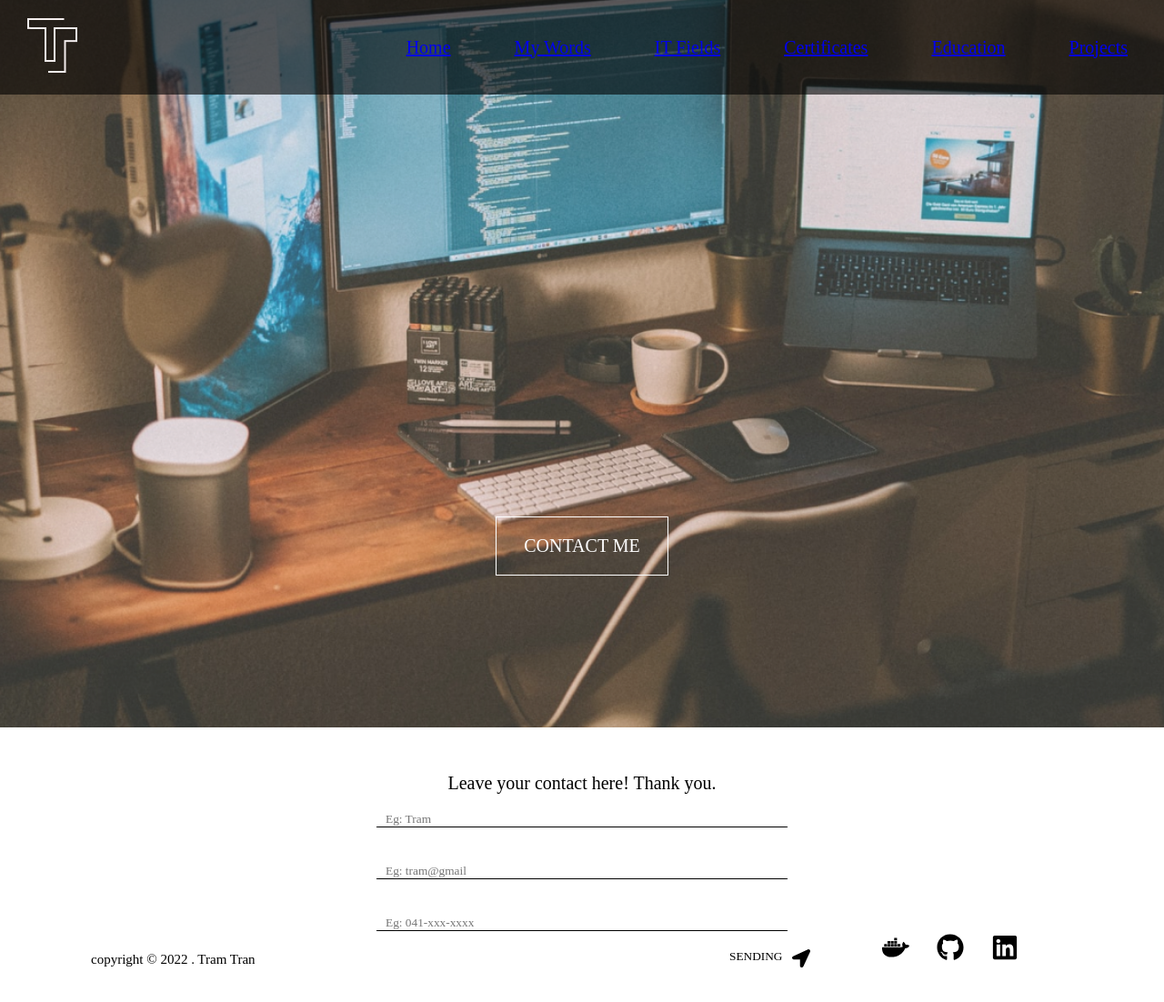
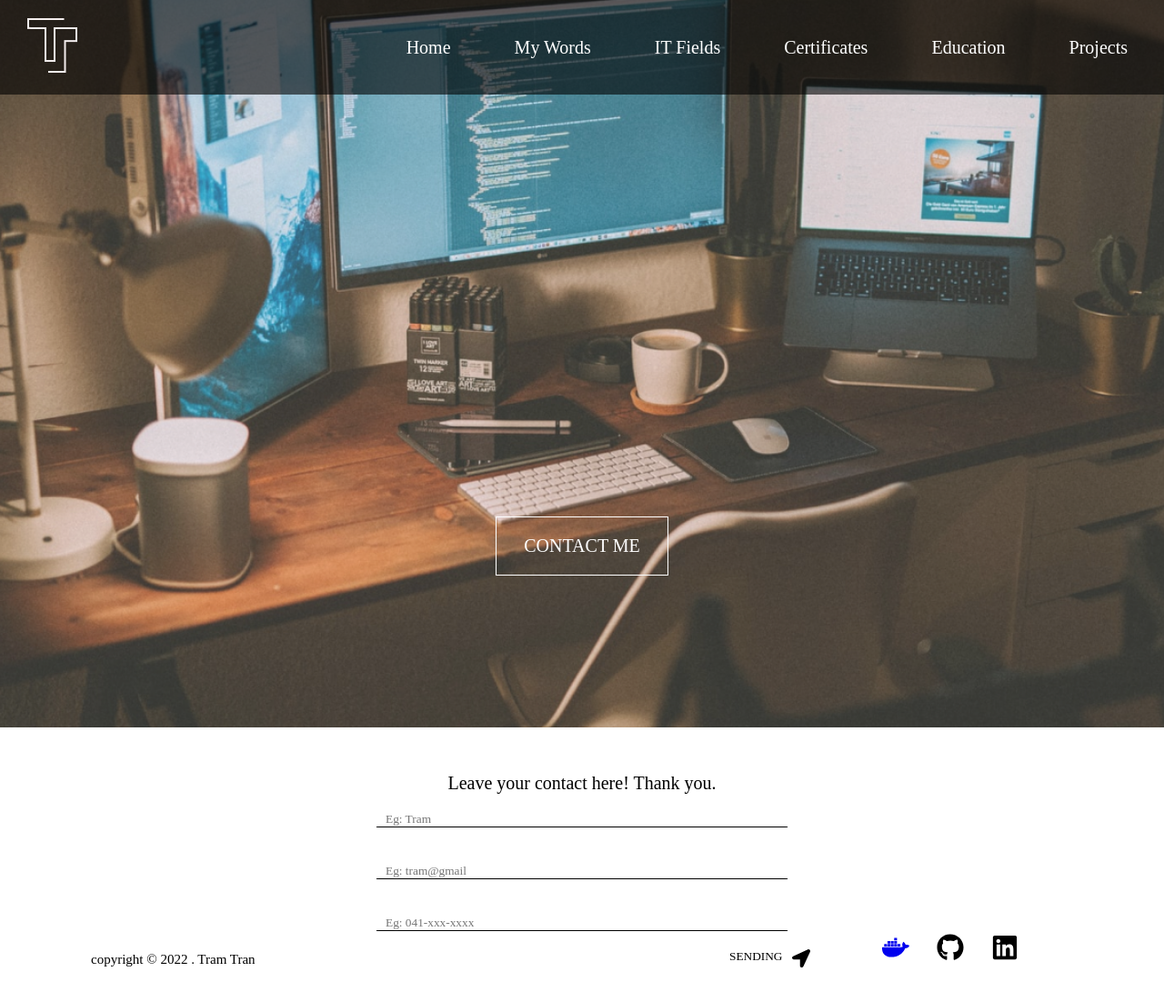
Before and after one commit to tramtran0497/Portfolio-CV-Official, a React (Create React App) app: page / in a window 1280 px wide. Shown: the top 1102 px of the page at 91% size. Built offline with nearby package versions, Linux system fonts and the light colour scheme.

Commit message:
Adding external links in Footer

```diff
--- a/src/App.tsx
+++ b/src/App.tsx
@@ -5,11 +5,11 @@ import Certificate from './Pages/Certificate';
 import Education from './Pages/Education';
 import NavBar from './components/navbar/NavBar';
 import logo from './images/logo.png';
-import { Container, Header, Logo, Footer, Copy, Contact, ContactTitle, Button, Input, Social, SocialItem } from './appStyles';
+import { Container, Header, Logo, Footer, Copy, Contact, ContactTitle, Button, Input, Social, SocialItem, Image } from './appStyles';
 import { FaDocker, FaGithub, FaLinkedin, FaLocationArrow } from "react-icons/fa";
 import ItFields from './Pages/ItFields';
 import Projects from './Pages/Projects';
-import {BrowserRouter, Routes, Route } from "react-router-dom";
+import {BrowserRouter, Routes, Route, Link } from "react-router-dom";
 
 const App: React.FunctionComponent = () => {
 
@@ -23,7 +23,9 @@ const App: React.FunctionComponent = () => {
       <BrowserRouter>
         <Header>
           <Logo>
-              <img src={logo} alt="logo" />
+              <Link to="/">
+                <Image src={logo} alt='logo'/>
+              </Link>
           </Logo>
           <NavBar/>
         </Header>
@@ -49,7 +51,13 @@ const App: React.FunctionComponent = () => {
             <Button>SENDING<FaLocationArrow style={{fontSize: "20px", marginLeft: "10px"}}/></Button>
           </Contact>
           <Social>
-            <SocialItem><FaDocker/></SocialItem>
+            <a href="https://hub.docker.com/u/tramtran0497" target="_blank" rel="noreferrer">
+
+            <SocialItem>
+                <FaDocker/>
+            </SocialItem>
+            </a>
+
             <SocialItem><FaGithub style={{margin: "0 30px"}}/></SocialItem>
             <SocialItem><FaLinkedin/></SocialItem>
           </Social>
--- a/src/appStyles.tsx
+++ b/src/appStyles.tsx
@@ -36,6 +36,10 @@ export const Header = styled.div`
 export const Logo = styled.div`
     flex: 1;
     z-index: 2;
+`
+
+export const Image = styled.img`
+    cursor: pointer;
 `
 
 export const Footer = styled.div`
--- a/src/components/navbar/NavBar.tsx
+++ b/src/components/navbar/NavBar.tsx
@@ -8,24 +8,39 @@ type NavBarProps = {
 
 const NavBar: React.FunctionComponent<NavBarProps> = () => (
     <Container>
+        {/* <NavItem>
+            <Link  to="/">Home</Link>
+        </NavItem> */}
+        <Link to="/" style={{textDecoration: "none"}}>
             <NavItem>
-            <Link  to="/">Home</Link>
+                Home
             </NavItem>
+        </Link>
+        <Link to="/mywords" style={{textDecoration: "none"}}>
             <NavItem>
-            <Link  to="/mywords">My Words</Link>
+                My Words
             </NavItem>
+        </Link>
+        <Link to="/itfields" style={{textDecoration: "none"}}>
             <NavItem>
-            <Link  to="/itfields">IT Fields</Link>
+                IT Fields
             </NavItem>
+        </Link>
+        <Link to="/certificate" style={{textDecoration: "none"}}>
             <NavItem>
-            <Link  to="/certificate">Certificates</Link>
+                Certificates
             </NavItem>
+        </Link>
+        <Link to="/education" style={{textDecoration: "none"}}>
             <NavItem>
-            <Link  to="/education">Education</Link>
+                Education
             </NavItem>
+        </Link>
+        <Link to="/projects" style={{textDecoration: "none"}}>
             <NavItem>
-            <Link  to="/projects">Projects</Link>
+                Projects
             </NavItem>
+        </Link>
     </Container>
 );
 
--- a/src/components/navbar/styles.tsx
+++ b/src/components/navbar/styles.tsx
@@ -17,6 +17,7 @@ export const NavItem = styled.li`
     padding:10px;
     position: relative;
     z-index: 0;
+    color: white;
 
     &:before, &:after {
         position: absolute;
```
Also changed, not shown: 1 other file (tests, documents, lock files or other folders). Lines whose indentation alone changed are shown as unchanged.
